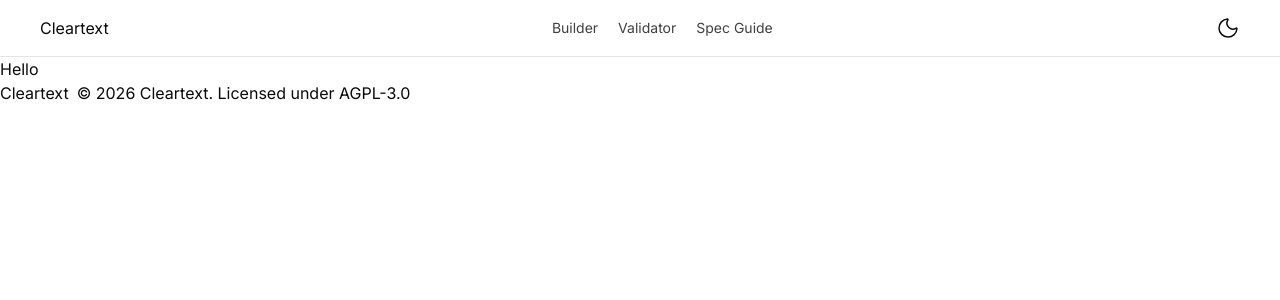
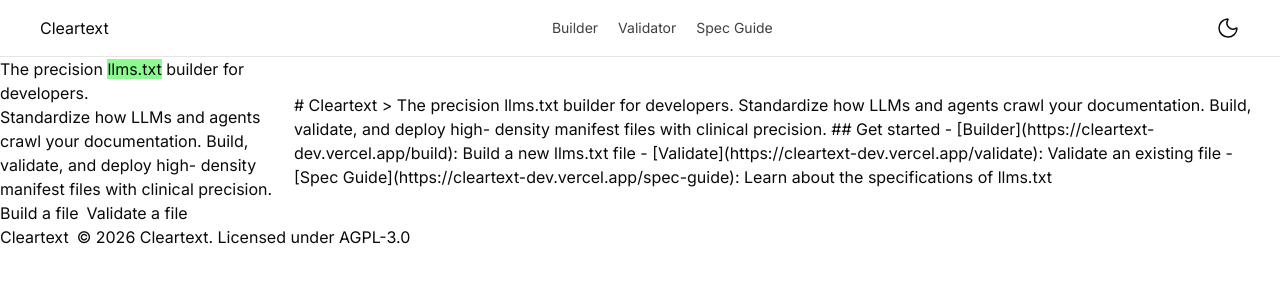
Before and after one commit to ShayokhShorfuddin/cleartext, a Next.js app: page / in a window 1280 px wide. Shown: the top 300 px of the page. Built offline with nearby package versions, Linux system fonts and the light colour scheme.

Commit message:
feat: add initial hero section, with initial editor

```diff
--- /dev/null
+++ b/app/_components/Editor.tsx
@@ -0,0 +1,19 @@
+"use client";
+
+const FULL_TEXT = `# Cleartext
+
+> The precision llms.txt builder for developers. Standardize how LLMs and agents crawl your documentation. Build, validate, and deploy high- density manifest files with clinical precision.
+
+## Get started
+
+- [Builder](https://cleartext-dev.vercel.app/build): Build a new llms.txt file
+- [Validate](https://cleartext-dev.vercel.app/validate): Validate an existing file
+- [Spec Guide](https://cleartext-dev.vercel.app/spec-guide): Learn about the specifications of llms.txt`;
+
+export function Editor() {
+  return (
+    <div>
+      <p>{FULL_TEXT}</p>
+    </div>
+  );
+}
--- /dev/null
+++ b/app/_components/Hero.tsx
@@ -0,0 +1,26 @@
+import { Editor } from "./Editor";
+import { HeroCTAButton } from "./HeroCTAButtons";
+
+export function Hero() {
+  return (
+    <section className="flex items-center">
+      {/* Left side */}
+      <div className="flex flex-col">
+        <h1>
+          The precision <span className="bg-light-green">llms.txt</span> builder
+          for developers.
+        </h1>
+
+        <p>
+          Standardize how LLMs and agents crawl your documentation. Build,
+          validate, and deploy high- density manifest files with clinical
+          precision.
+        </p>
+
+        <HeroCTAButton />
+      </div>
+
+      <Editor />
+    </section>
+  );
+}
--- /dev/null
+++ b/app/_components/HeroCTAButtons.tsx
@@ -0,0 +1,30 @@
+"use client";
+
+import { useRouter } from "next/navigation";
+
+export function HeroCTAButton() {
+  const router = useRouter();
+
+  return (
+    <div className="flex gap-x-2">
+      {/* TODO: Need "build" icon */}
+      <button
+        type="button"
+        onClick={() => {
+          router.push("/build");
+        }}
+      >
+        Build a file
+      </button>
+
+      <button
+        type="button"
+        onClick={() => {
+          router.push("/validate");
+        }}
+      >
+        Validate a file
+      </button>
+    </div>
+  );
+}
--- a/app/page.tsx
+++ b/app/page.tsx
@@ -1,4 +1,5 @@
 import { Footer } from "./_components/Footer";
+import { Hero } from "./_components/Hero";
 import { Navbar } from "./_components/Navbar";
 
 export default function Page() {
@@ -7,7 +8,7 @@ export default function Page() {
       <Navbar />
 
       <main>
-        <p>Hello</p>
+        <Hero />
       </main>
 
       <Footer />
```
